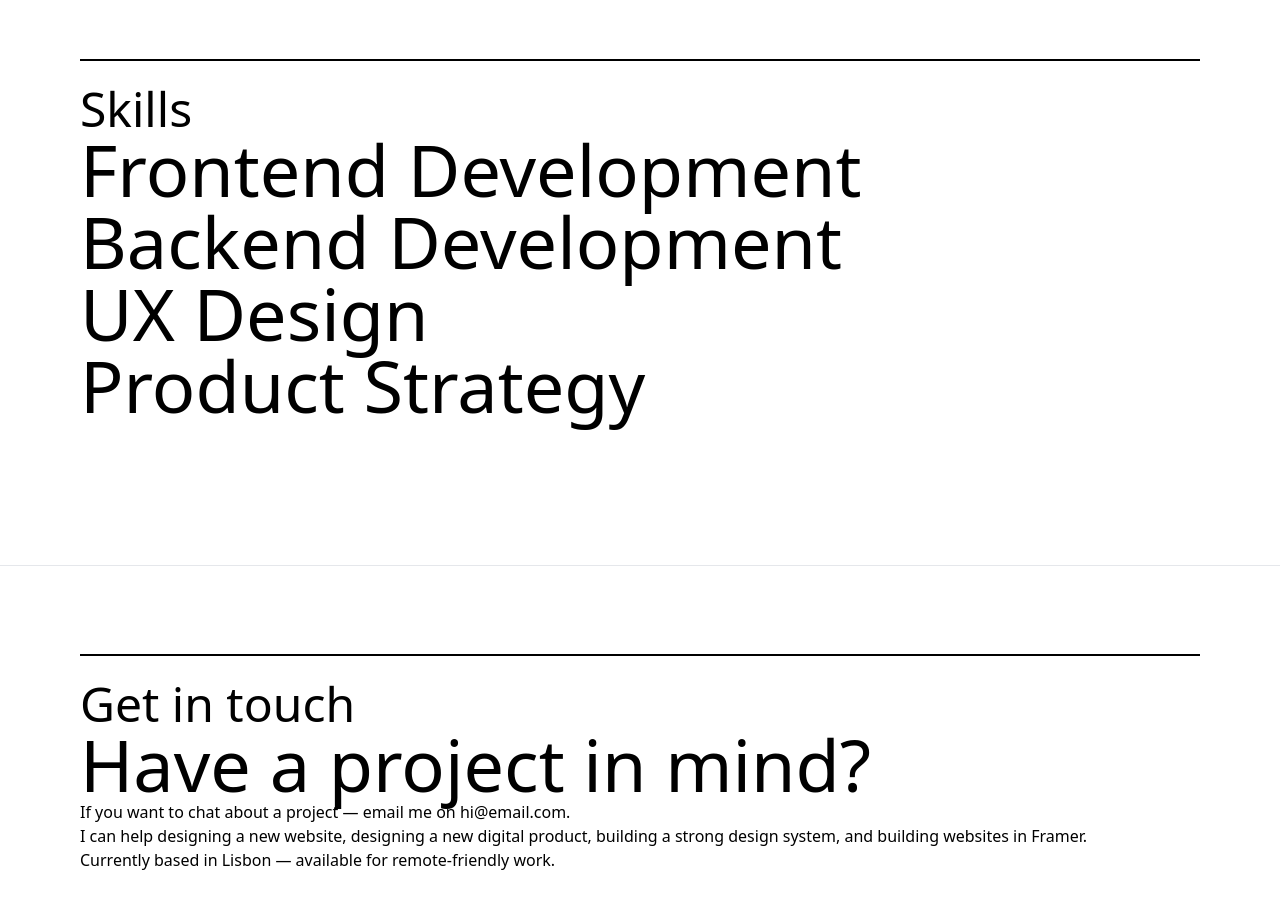
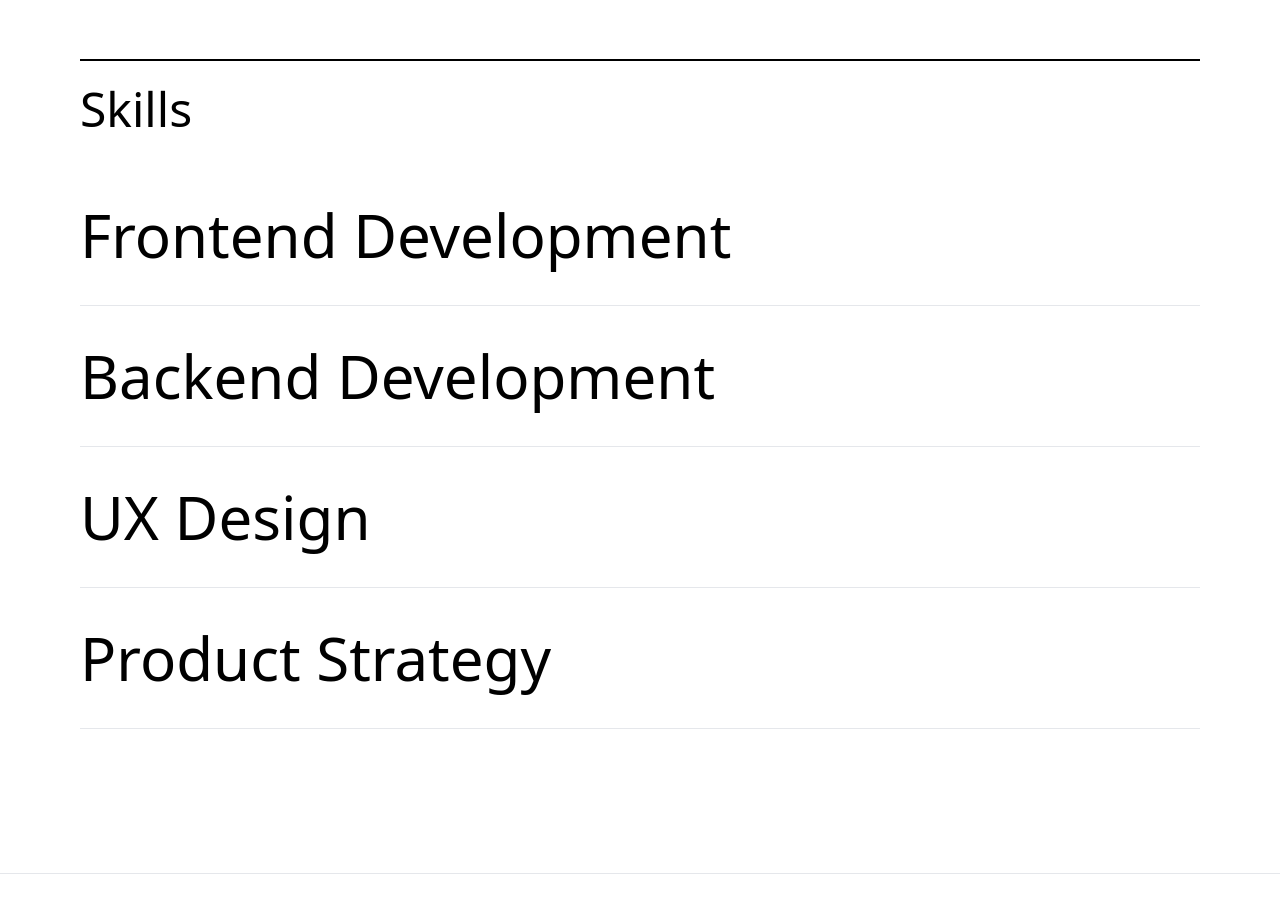
Before and after one commit to marufshafique/portfolio-sv, a SvelteKit app: page / in a window 1280 px wide. Shown: the part 7080-7993 px from the top of the page. Built offline with nearby package versions, Linux system fonts and the light colour scheme.

Commit message:
design skills section

```diff
--- a/src/components/Skills.svelte
+++ b/src/components/Skills.svelte
@@ -9,9 +9,9 @@
 	<Container>
 		<SectionHeader title="Skills" />
 
-		<div>
+		<div class="mt-8">
 			{#each skills as skill}
-				<h1 class="text-7xl font-medium">{skill}</h1>
+				<h1 class="text-6xl font-medium border-b border-gray-200 py-10">{skill}</h1>
 			{/each}
 		</div>
 	</Container>
```
